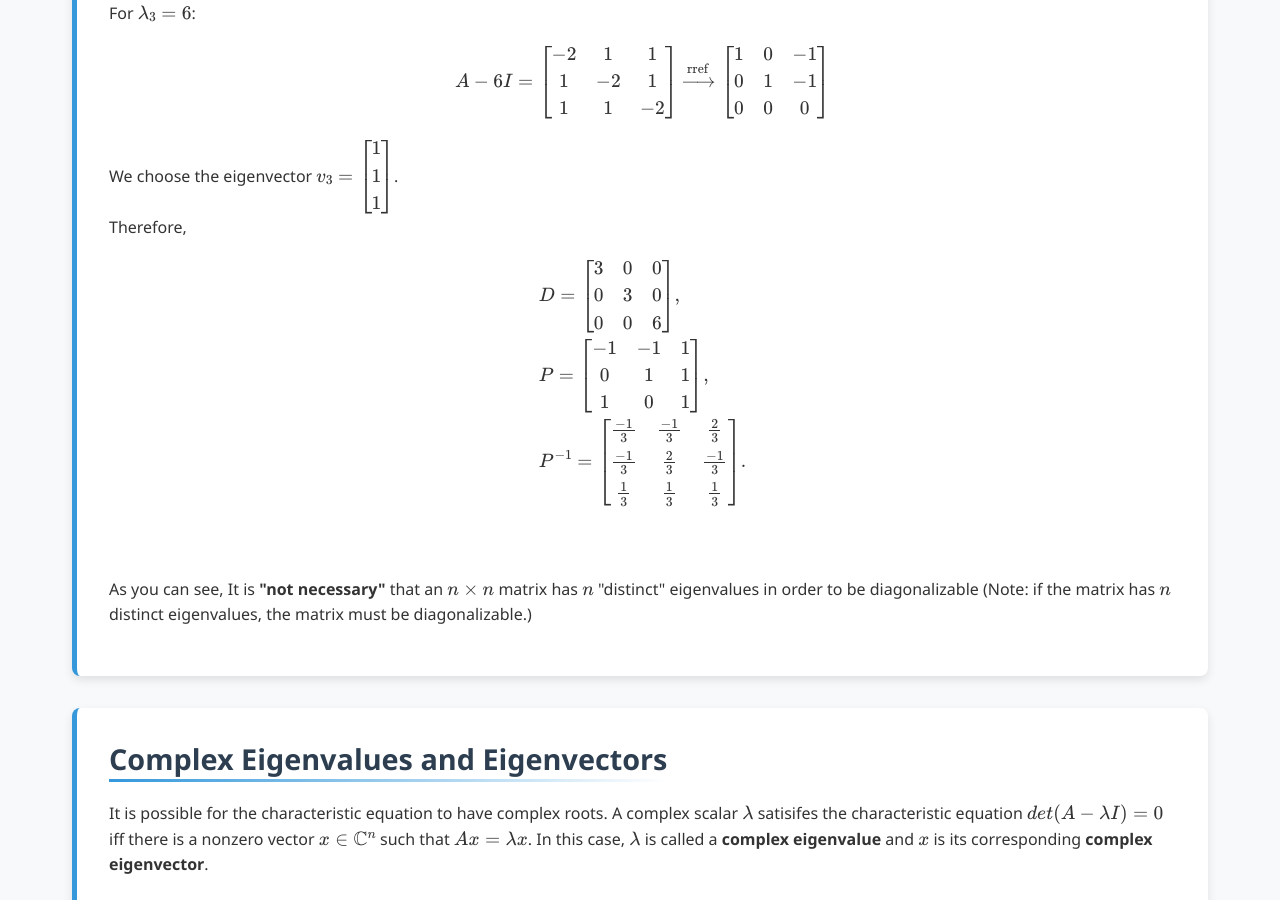
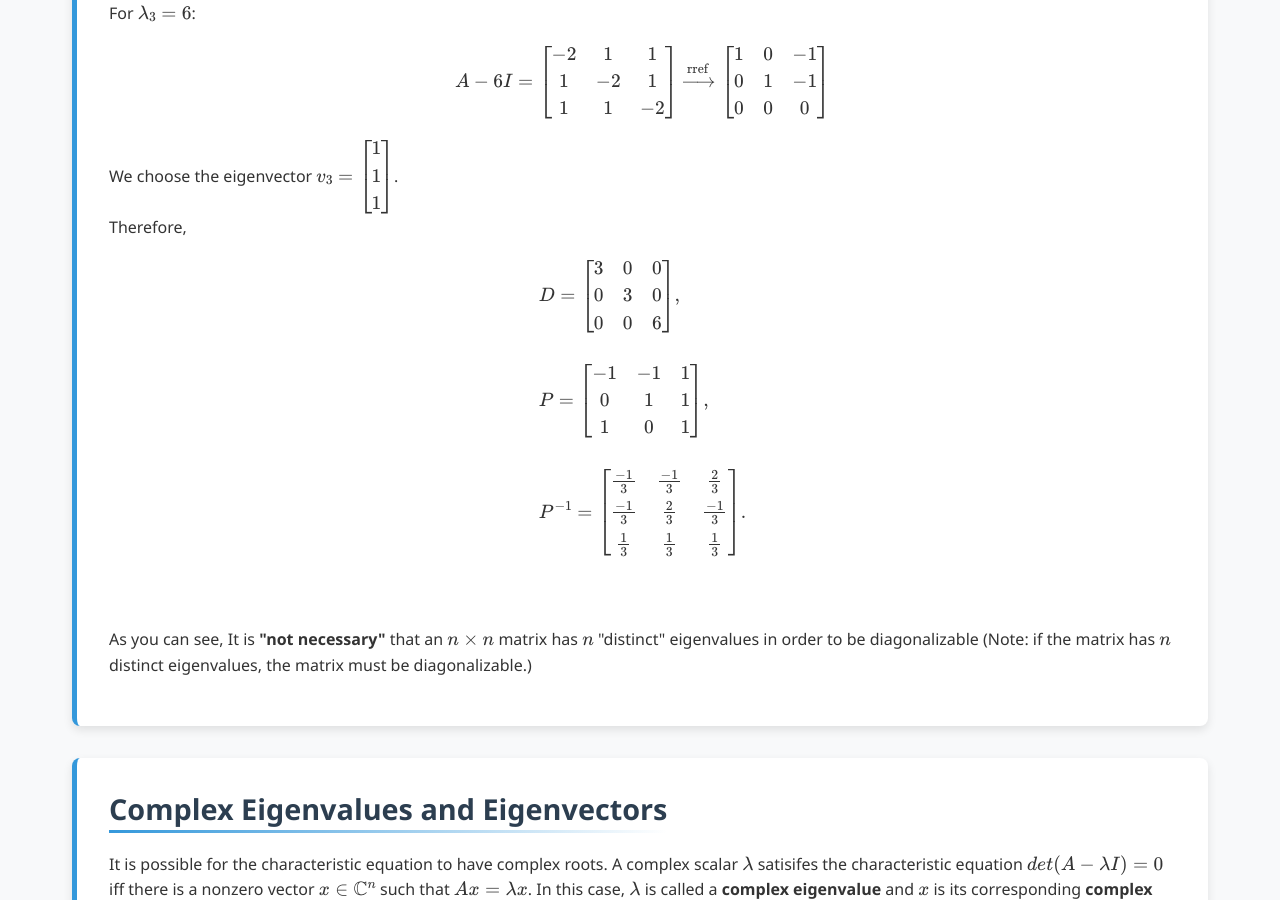
Before and after one commit to Yusukey01/yusukey01.github.io, a Jekyll site: the page built from Mathematics/Linear_algebra/eigenvectors.html, in a window 1280 px wide and 900 px high, scrolled down 5612 px. Built offline with Jekyll 4.4.1, drawn with Linux system fonts in a browser that asks for light colours.

Commit message:
organizing stext

```diff
--- a/Mathematics/Linear_algebra/eigenvectors.html
+++ b/Mathematics/Linear_algebra/eigenvectors.html
@@ -218,8 +218,8 @@ description: Learn about eigenvalues, eigenvectors, eigenspaces, and Diagonaliza
             Therefore,
             \[
             \begin{align*}
-            &D = \begin{bmatrix} 3 & 0 & 0 \\ 0 & 3 & 0 \\ 0 & 0 & 6 \\ \end{bmatrix}, \\
-            &P = \begin{bmatrix} -1 & -1 & 1 \\ 0 & 1 & 1 \\ 1 & 0 & 1 \\ \end{bmatrix}, \\
+            &D = \begin{bmatrix} 3 & 0 & 0 \\ 0 & 3 & 0 \\ 0 & 0 & 6 \\ \end{bmatrix}, \\\\
+            &P = \begin{bmatrix} -1 & -1 & 1 \\ 0 & 1 & 1 \\ 1 & 0 & 1 \\ \end{bmatrix}, \\\\
             &P^{-1} =
             \begin{bmatrix} \frac{-1}{3} & \frac{-1}{3} & \frac{2}{3} \\
             \frac{-1}{3} & \frac{2}{3} & \frac{-1}{3}\\
```
